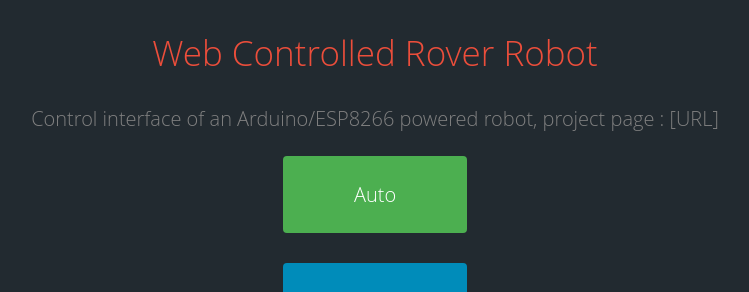
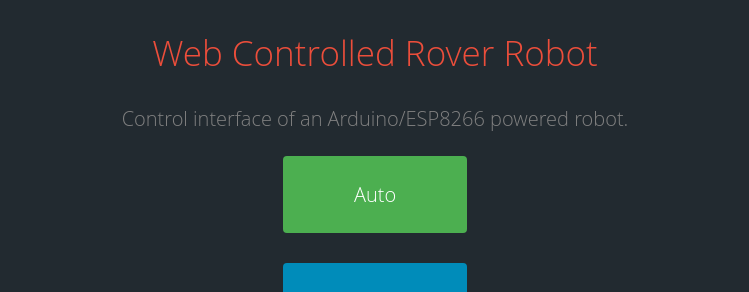
Before and after one commit to imadhsissou/imadhsissou.github.io, a Jekyll site: the page Iot/robot.html, which Jekyll copies as it is, in a window 1280 px wide. Shown: the top 292 px of the page, without its empty margins (265-1014 px from the left). Built offline with Jekyll 4.4.1, drawn with Linux system fonts in a browser that asks for light colours.

Commit message:
Update robot.html

```diff
--- a/Iot/robot.html
+++ b/Iot/robot.html
@@ -32,7 +32,7 @@
 <body style="background-color : #222A30;" >
 
 <h2 style="color : #EC4E3B; font-family: 'Open Sans' ; font-size: 35px; font-weight: 300; text-align: center;">Web Controlled Rover Robot</h2>
-<h3 style="color : gray; font-family: 'Open Sans' ; font-size: 20px; font-weight: 300; text-align: center;">Control interface of an Arduino/ESP8266 powered robot, project page : [URL]<h3>
+<h3 style="color : gray; font-family: 'Open Sans' ; font-size: 20px; font-weight: 300; text-align: center;">Control interface of an Arduino/ESP8266 powered robot.<h3>
 
 <div class="wrapper">
     <a href="http://192.168.1.5/auto" class="button">Auto</a>
```
